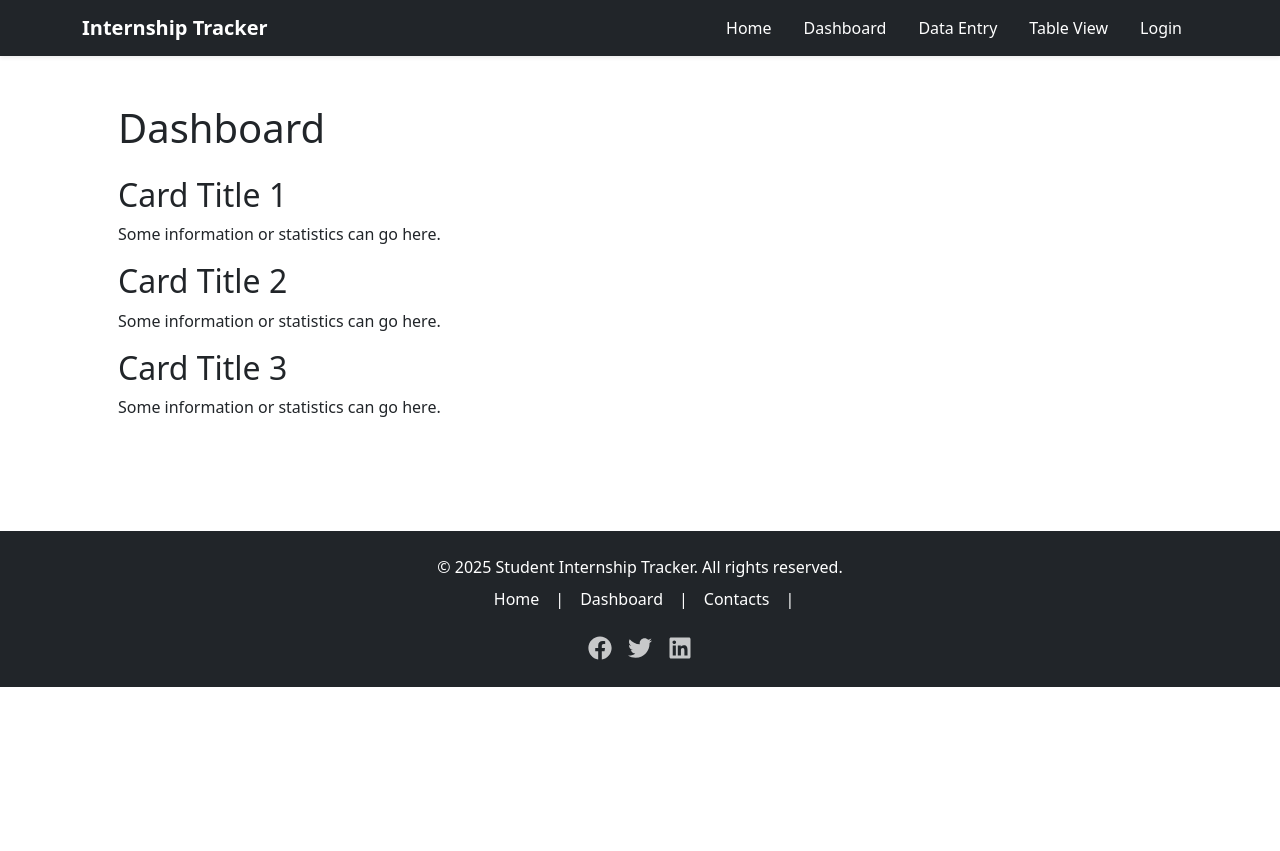
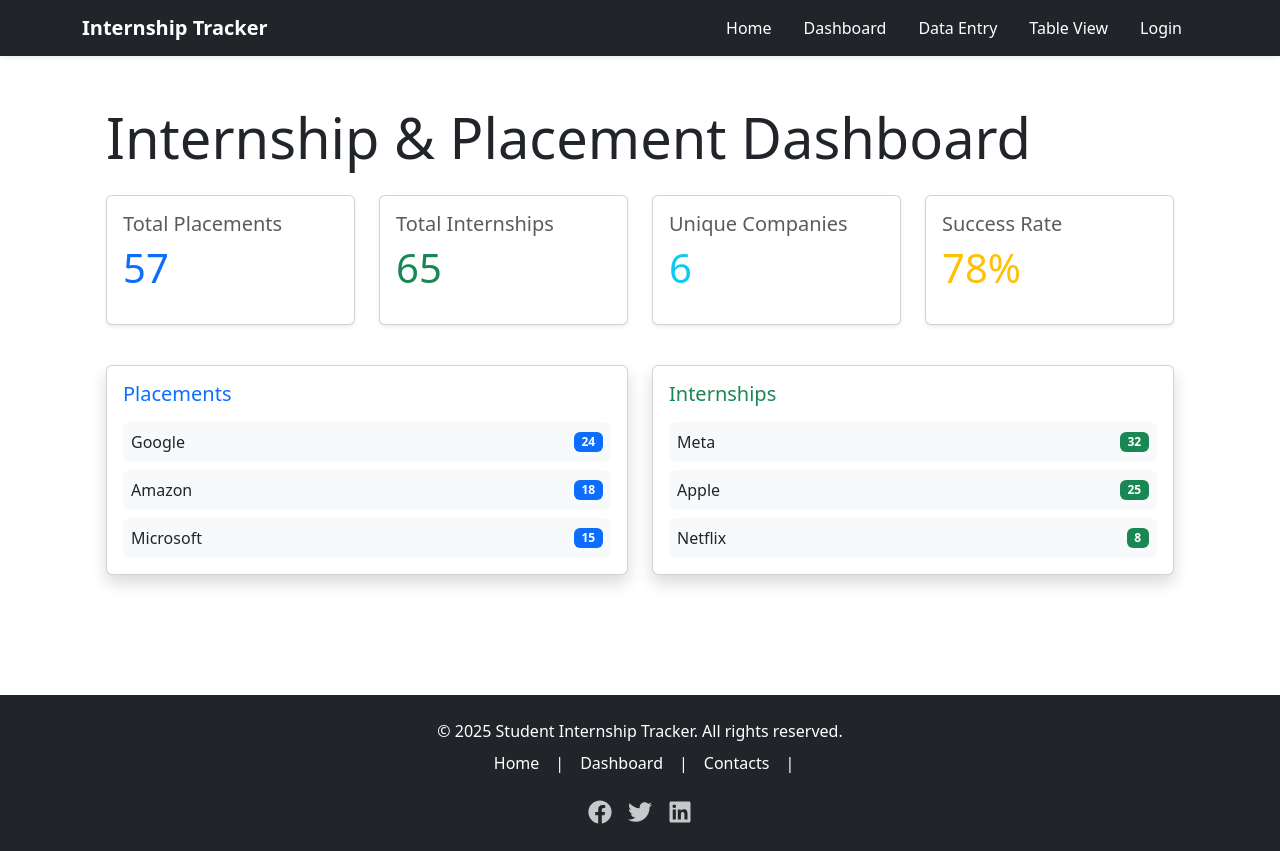
Before and after one commit to vashujoshi/Student_internship_tracker, a React (Vite) app in the folder client/: page /dashboard in a window 1280 px wide. Before the commit the page ends 800 px from the top, so only its background shows below. Built offline with nearby package versions, Linux system fonts and the light colour scheme.

Commit message:
updated 2nd time

```diff
--- a/client/src/pages/DashboardPage.jsx
+++ b/client/src/pages/DashboardPage.jsx
@@ -1,29 +1,137 @@
-import React from 'react';
+import React, { useState, useEffect } from 'react';
 
 const DashboardPage = () => {
-    return (
-        <div className="container mx-auto p-4">
-            <h1 className="text-3xl font-bold mb-4">Dashboard</h1>
-            <div className="grid grid-cols-1 md:grid-cols-2 lg:grid-cols-3 gap-4">
-                {/* Card 1 */}
-                <div className="bg-white p-6 rounded-lg shadow-md">
-                    <h2 className="text-xl font-bold mb-2">Card Title 1</h2>
-                    <p className="text-gray-700">Some information or statistics can go here.</p>
-                </div>
-                {/* Card 2 */}
-                <div className="bg-white p-6 rounded-lg shadow-md">
-                    <h2 className="text-xl font-bold mb-2">Card Title 2</h2>
-                    <p className="text-gray-700">Some information or statistics can go here.</p>
-                </div>
-                {/* Card 3 */}
-                <div className="bg-white p-6 rounded-lg shadow-md">
-                    <h2 className="text-xl font-bold mb-2">Card Title 3</h2>
-                    <p className="text-gray-700">Some information or statistics can go here.</p>
-                </div>
-                {/* Add more cards as needed */}
+  // State for backend data
+  const [placementData, setPlacementData] = useState([
+    {id: 1, company: 'Google', count: 24},
+    {id: 2, company: 'Amazon', count: 18},
+    {id: 3, company: 'Microsoft', count: 15}
+  ]);
+
+  const [internshipData, setInternshipData] = useState([
+    {id: 1, company: 'Meta', count: 32},
+    {id: 2, company: 'Apple', count: 25},
+    {id: 3, company: 'Netflix', count: 8}
+  ]);
+
+  // Calculate totals from data
+  const finalNumbers = {
+    placements: placementData.reduce((sum, item) => sum + item.count, 0),
+    internships: internshipData.reduce((sum, item) => sum + item.count, 0),
+    companies: [...new Set([...placementData, ...internshipData].map(item => item.company))].length,
+    success: 78 // Would come from backend
+  };
+
+  // Current displayed numbers for animation
+  const [numbers, setNumbers] = useState({
+    placements: 0,
+    internships: 0,
+    companies: 0,
+    success: 0
+  });
+
+  // Simple count-up animation
+  useEffect(() => {
+    const timer = setInterval(() => {
+      setNumbers(prev => ({
+        placements: increment(prev.placements, finalNumbers.placements),
+        internships: increment(prev.internships, finalNumbers.internships),
+        companies: increment(prev.companies, finalNumbers.companies),
+        success: increment(prev.success, finalNumbers.success)
+      }));
+    }, 30);
+
+    return () => clearInterval(timer);
+  }, []);
+
+  // Helper to increment number
+  const increment = (current, target) => {
+    return current < target ? current + 1 : target;
+  };
+
+  return (
+    <div className="container py-4">
+      <h1 className="display-4 mb-4">Internship & Placement Dashboard</h1>
+
+      {/* Summary Statistics Row */}
+      <div className="row mb-4">
+        <div className="col-md-3 mb-3">
+          <div className="card h-100 shadow-sm">
+            <div className="card-body">
+              <h5 className="card-title text-muted">Total Placements</h5>
+              <p className="display-6 text-primary">
+                {numbers.placements}
+              </p>
             </div>
+          </div>
         </div>
-    );
+        <div className="col-md-3 mb-3">
+          <div className="card h-100 shadow-sm">
+            <div className="card-body">
+              <h5 className="card-title text-muted">Total Internships</h5>
+              <p className="display-6 text-success">
+                {numbers.internships}
+              </p>
+            </div>
+          </div>
+        </div>
+        <div className="col-md-3 mb-3">
+          <div className="card h-100 shadow-sm">
+            <div className="card-body">
+              <h5 className="card-title text-muted">Unique Companies</h5>
+              <p className="display-6 text-info">
+                {numbers.companies}
+              </p>
+            </div>
+          </div>
+        </div>
+        <div className="col-md-3 mb-3">
+          <div className="card h-100 shadow-sm">
+            <div className="card-body">
+              <h5 className="card-title text-muted">Success Rate</h5>
+              <p className="display-6 text-warning">
+                {numbers.success}%
+              </p>
+            </div>
+          </div>
+        </div>
+      </div>
+
+      {/* Overview Cards Row */}
+      <div className="row">
+        <div className="col-md-6 mb-4">
+          <div className="card h-100 shadow">
+            <div className="card-body">
+              <h5 className="text-primary mb-3">Placements</h5>
+              <div className="d-flex flex-column gap-2">
+                {placementData.map(item => (
+                  <div key={item.id} className="d-flex justify-content-between align-items-center p-2 bg-light rounded">
+                    <span>{item.company}</span>
+                    <span className="badge bg-primary">{item.count}</span>
+                  </div>
+                ))}
+              </div>
+            </div>
+          </div>
+        </div>
+        <div className="col-md-6 mb-4">
+          <div className="card h-100 shadow">
+            <div className="card-body">
+              <h5 className="text-success mb-3">Internships</h5>
+              <div className="d-flex flex-column gap-2">
+                {internshipData.map(item => (
+                  <div key={item.id} className="d-flex justify-content-between align-items-center p-2 bg-light rounded">
+                    <span>{item.company}</span>
+                    <span className="badge bg-success">{item.count}</span>
+                  </div>
+                ))}
+              </div>
+            </div>
+          </div>
+        </div>
+      </div>
+    </div>
+  );
 };
 
 export default DashboardPage;
--- a/client/src/pages/HomePage.jsx
+++ b/client/src/pages/HomePage.jsx
@@ -5,15 +5,33 @@
 
 const HomePage = () => {
     return (
-        <div className="d-flex flex-column min-vh-100 bg-gradient-custom">
+        <div className="d-flex flex-column min-vh-100">
+            {/* Background Image (positioned absolutely behind content) */}
+            <div
+              style={{
+                backgroundImage: `url('/src/assets/images/maxresdefault.jpg')`,
+                backgroundSize: 'cover',
+                backgroundPosition: 'center',
+                position: 'fixed',
+                top: 0,
+                left: 0,
+                right: 0,
+                bottom: 0,
+                zIndex: -1
+              }}
+            ></div>
+
             {/* Main Content */}
             <div className="container flex-grow-1 d-flex flex-column align-items-center justify-content-center">
-                <div className="card shadow-lg rounded-4 text-center p-4 bg-white" style={{ maxWidth: "600px" }}>
+                <div className="card   rounded-4 text-center p-4" style={{
+                  maxWidth: "620px",
+                  backgroundColor: 'transparent'
+                }}>
                     <div className="card-body">
-                        <h1 className="display-4 fw-bold text-primary mb-3">
+                        <h1 className="display-4 fw-bold text-white mb-3"  >
                             Welcome to Internship Tracker
                         </h1>
-                        <p className="card-text text-muted mb-4">
+                        <p className="card-text text-white mb-4"   >
                             Effortlessly track and manage your internships. Stay organized and monitor your progress with ease.
                         </p>
                         <div className="d-flex justify-content-center gap-3">
```
Also changed, not shown: client/src/assets/images/maxresdefault.jpg (added), 1 other file (tests, documents, lock files or other folders).
